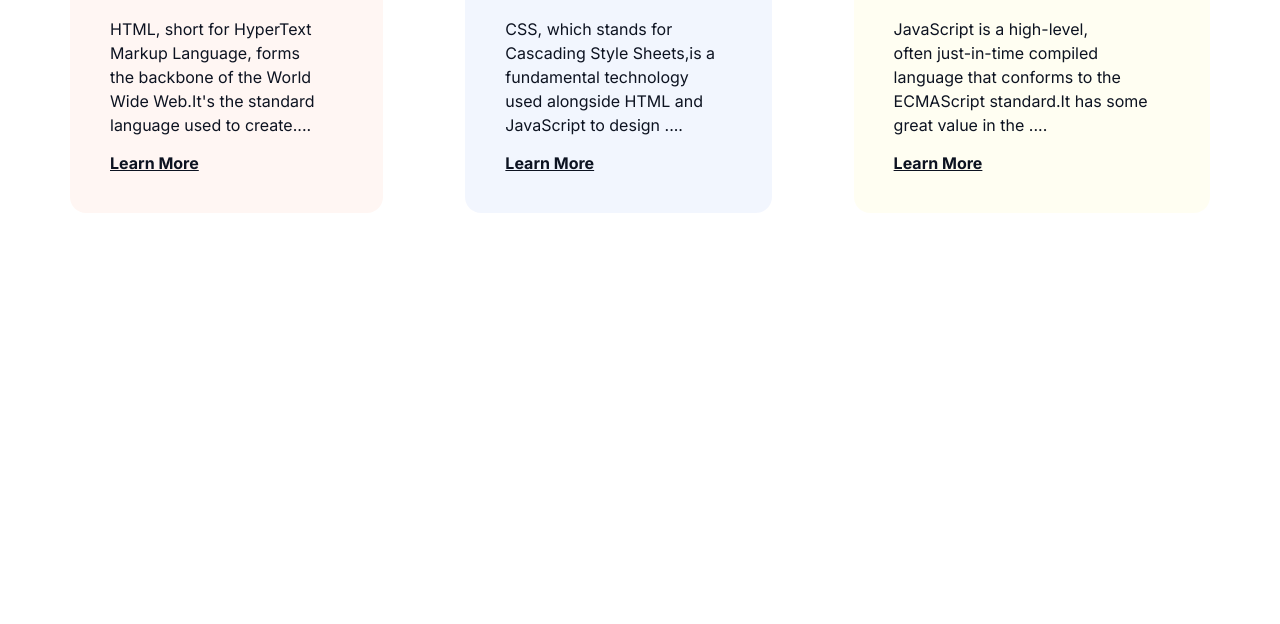
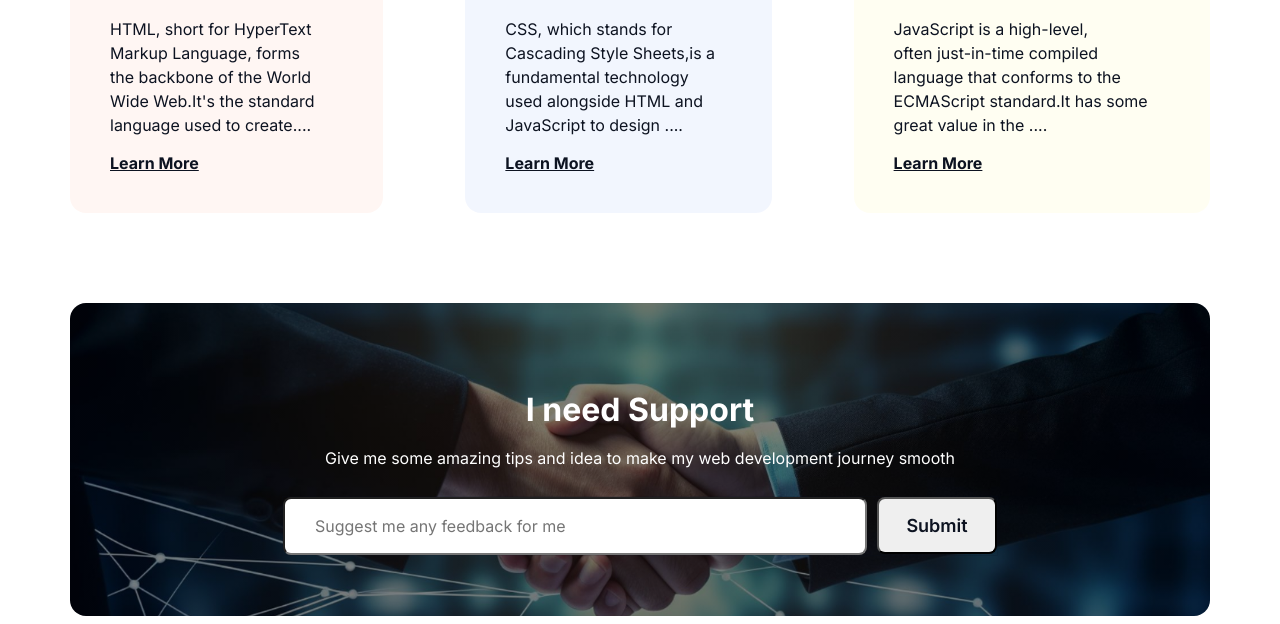
Before and after one commit to mdfoysalbio/programming-hero-assignment, a plain HTML site: page index.html in a window 1280 px wide. Shown: the part 3371-3995 px from the top of the page. Before the commit the page ends 3592 px from the top, so only its background shows below. Drawn offline with Linux system fonts and the light colour scheme.

Commit message:
section 4

```diff
--- a/index.html
+++ b/index.html
@@ -159,6 +159,22 @@
 
          <!-- section 3 end here  -->
 
+<!-- section 4 start here  -->
+
+<section>
+    <div class="section4">
+        <h1>I need Support</h1>
+        <p>Give me some amazing tips and idea to make my web development journey smooth</p>
+        <div class="section4div">
+            <input type="text" placeholder="Suggest me any feedback for me">
+            <input type="submit">
+        </div>
+    </div>
+ </section>
+
+<!-- section 4 end here  -->
+
+
     </main>
 
     <footer id="footer">
--- a/stylesheet/style.css
+++ b/stylesheet/style.css
@@ -448,3 +448,73 @@
 
 
 /* section 3 end here  */
+
+
+
+/* section 4 start here  */
+
+
+.section4{
+    max-width: 1140px;
+    height: 313px;
+    margin: 0 auto;
+    background-repeat: no-repeat;
+    background-size: cover;
+    background-position: center;
+    border-radius: 16px;
+    background-image:linear-gradient( rgba(0, 0, 0, 0.5),rgba(0, 0, 0, 0.5),rgba(0, 0, 0, 0.5)),url(../images/handshake.jpg);
+    display: flex;
+    flex-direction: column;
+    justify-content: center;
+    align-items: center;
+    margin-top: 90px;
+
+
+}
+
+.section4 >h1{
+    color: rgb(255, 255, 255);
+    font-family: "Inter";
+    font-size: 32px;
+    font-weight: 700;
+}
+
+.section4 >p{
+    color: rgb(255, 255, 255);
+    font-family: "Inter";
+    font-size: 16px;
+    font-weight: 400;
+    margin-top: -8px;
+}
+
+.section4 >.section4div{
+    margin-top: 12px;
+    border: 1px solid rgba(13, 19, 33, 0.15);
+}
+
+.section4div >input[type="text"]{
+    font-family: "Inter";
+    width: 548px;
+    height: 52px;
+    border-radius: 8px;
+    padding-left: 30px;
+    color: rgba(13, 19, 33, 0.4);
+    font-size: 16px;
+    font-weight: 400;
+    /* margin-top: 10px; */
+}
+
+.section4div >input[type="submit"]{
+    width: 120px;
+    font-family: "Inter";
+    height: 57px;
+    border-radius: 8px;
+    color: rgb(13, 19, 33);
+    font-size: 18px;
+    font-weight: 600;
+    margin-left: 6px;
+
+}
+
+
+/* section 4 end here  */
```
